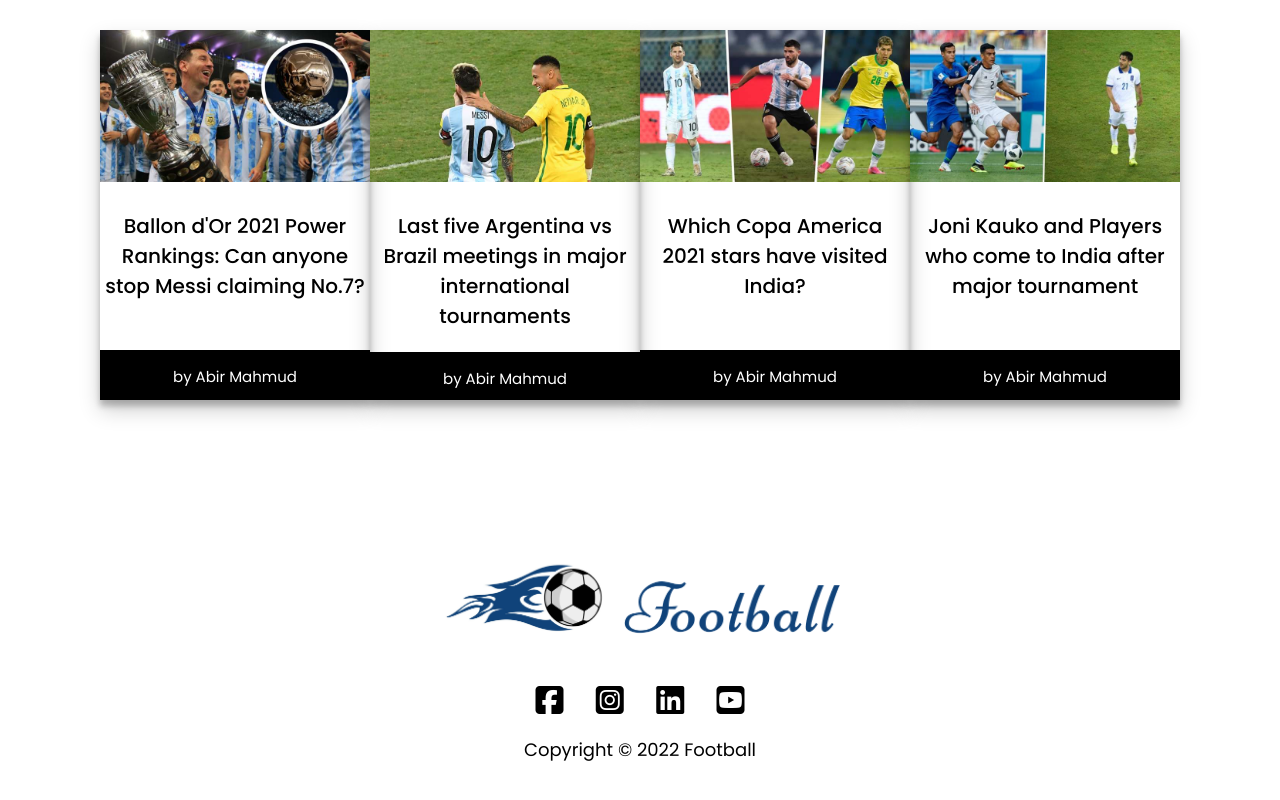
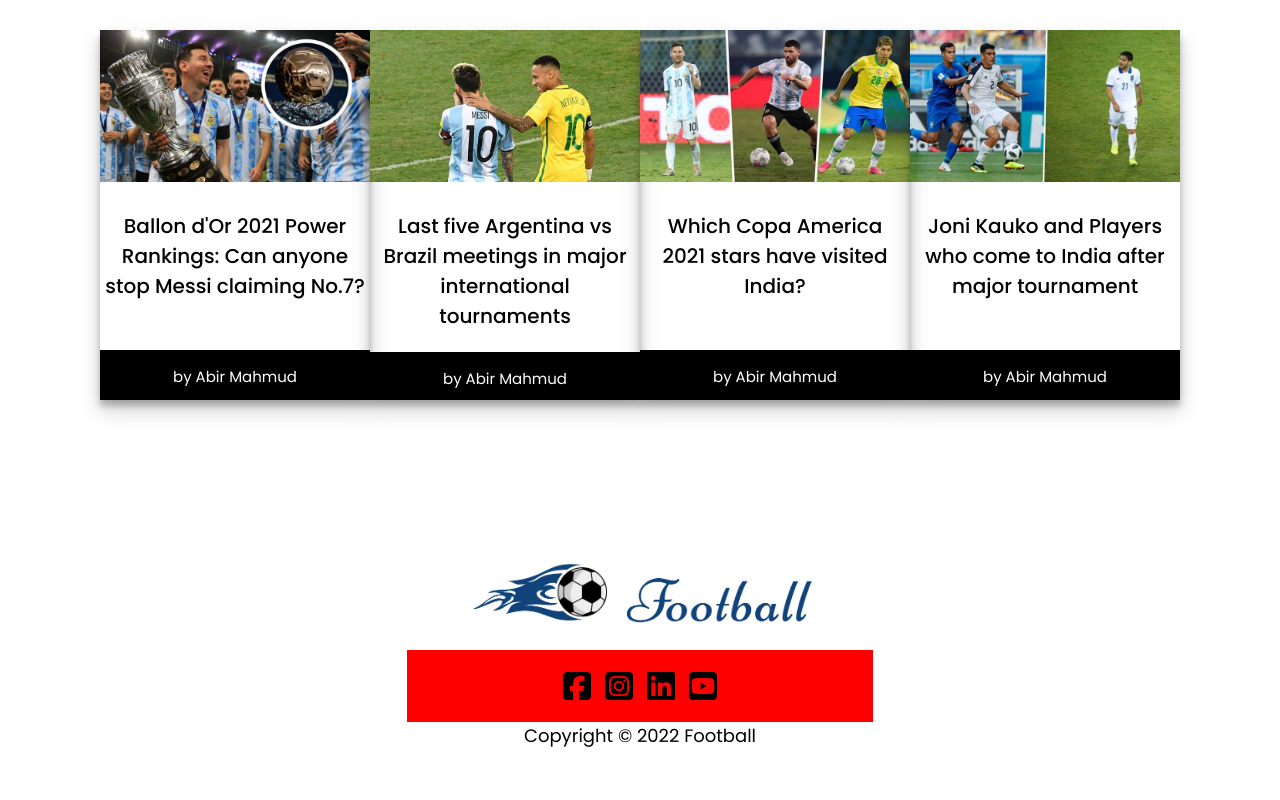
Before and after one commit to abir-25/responsive-football, a plain HTML site: page index.html in a window 1280 px wide. Shown: the part 4998-5798 px from the top of the page. Drawn offline with Linux system fonts and the light colour scheme.

Commit message:
Footer final update

```diff
--- a/styles/style.css
+++ b/styles/style.css
@@ -271,14 +271,20 @@ footer section
     display: flex;
     flex-direction: column;
     align-items: center;
-    padding: 0 440px 63px 440px;
+    padding: 0 468px 63px 468px;
 }
 .footer-image img{
     width: 100%;
 }
+.social-icon{
+    padding: 20px 156px;
+    background-color: red;
+    display: grid;
+    grid-template-columns: repeat(4, 1fr);
+    grid-column-gap: 14px;
+}
 .social-icon i{
     font-size: 32px;
-    margin: 20px 14px;
 }
 .copyright-text p{
     margin-top: 0;
```
